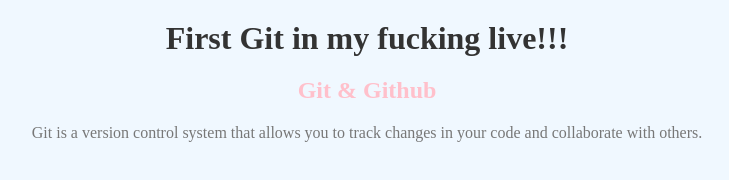
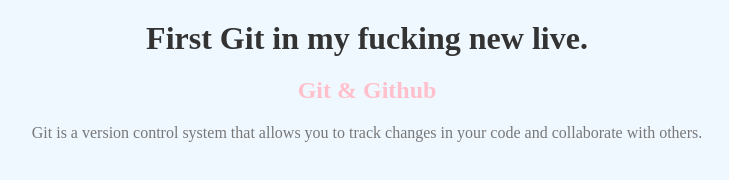
Before and after one commit to roberthernandezmarketing/amazin_code, a plain HTML site: page index.html in a window 1280 px wide. Shown: the whole page, without its empty margins (273-1002 px from the left). Drawn offline with Linux system fonts and the light colour scheme.

Commit message:
Commit witohout Add 2

```diff
--- a/index.html
+++ b/index.html
@@ -9,7 +9,7 @@
 </head>
 <body>
 
-  <h1>First Git in my fucking live!!!</h1>
+  <h1>First Git in my fucking new live.</h1>
   <h2>Git & Github</h2>
   <p>Git is a version control system that allows you to track changes in your code and collaborate with others.</p>
 
```
